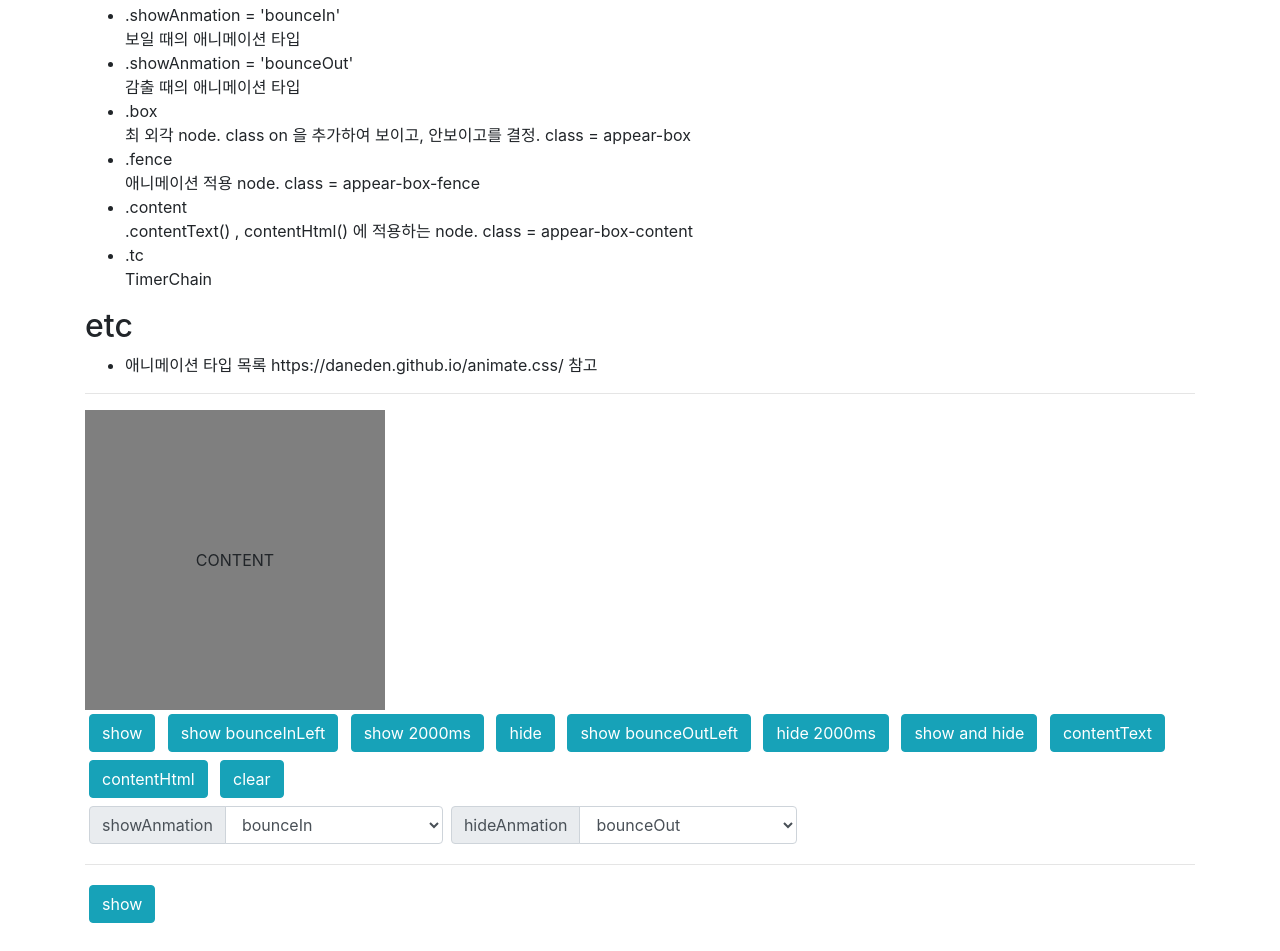
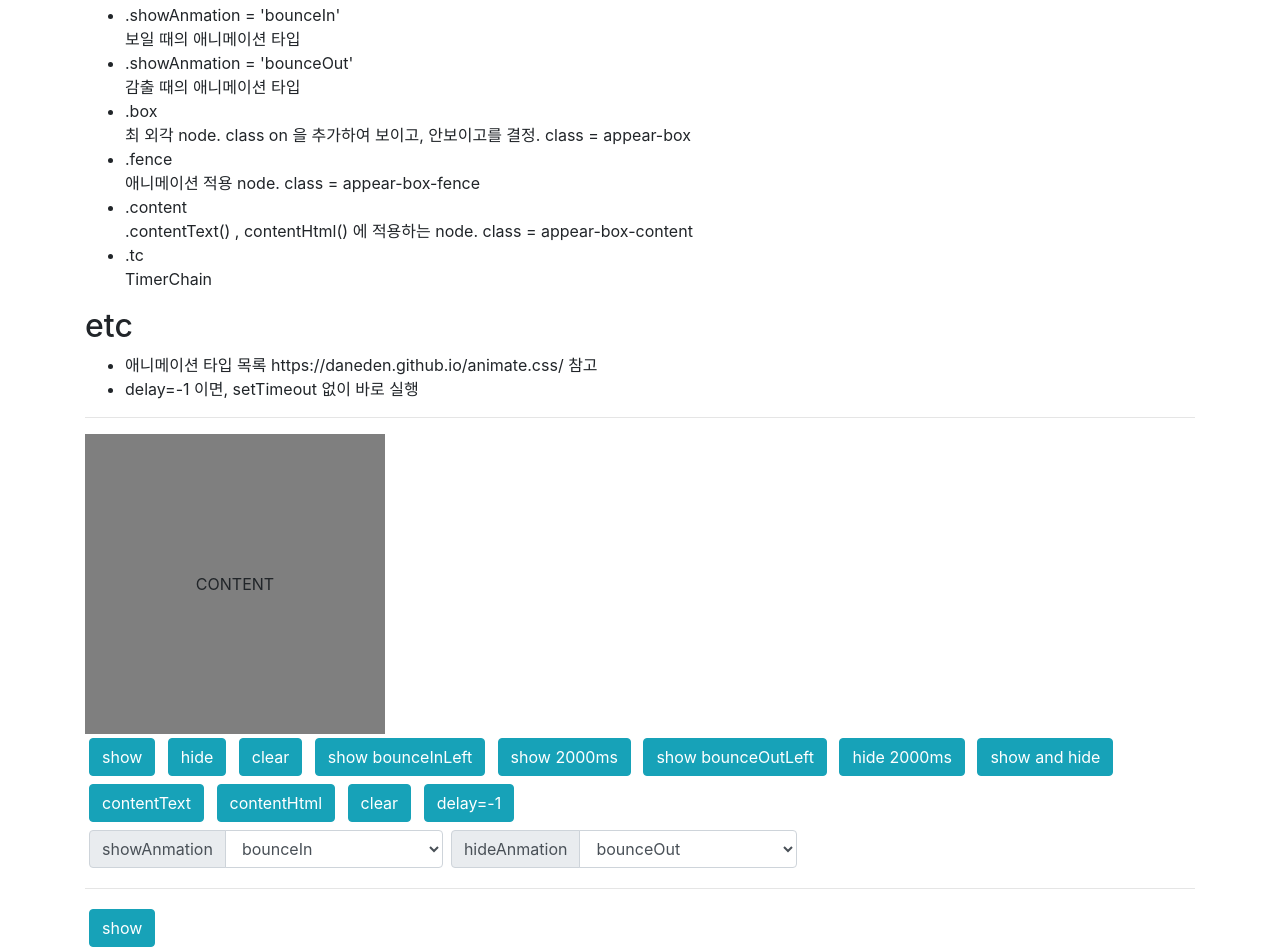
Before and after one commit to mins01/ui_AppearBox, a plain HTML site: page index.html in a window 1280 px wide. Shown: the part 687-1638 px from the top of the page. Before the commit the page ends 1614 px from the top, so only its background shows below. Drawn offline with nearby package versions, Linux system fonts and the light colour scheme.

Commit message:
delay=-1 적용

```diff
--- a/AppearBox.js
+++ b/AppearBox.js
@@ -69,11 +69,15 @@ var AppearBox = (function(){
 	prt.add = function(fn,delay){
 		if(delay==null) delay = 0;
 		var thisC = this;
+		if(delay==-1){
+			fn();
+		}else{
+			this.tc.push(function(){
+				fn()
+			},delay)
+			.start()
+		}
 
-		this.tc.push(function(){
-			fn()
-		},delay)
-		.start()
 		return this
 	}
 	prt.clear = function(){
--- a/index.html
+++ b/index.html
@@ -130,6 +130,7 @@
 		<h2>etc</h2>
 		<ul>
 			<li>애니메이션 타입 목록 https://daneden.github.io/animate.css/ 참고</li>
+			<li>delay=-1 이면, setTimeout 없이 바로 실행</li>
 		</ul>
 
 
@@ -143,15 +144,18 @@
 		</div>
 
 		<button class="btn btn-info m-1" onclick="ab.contentText('show').show()">show</button>
+		<button class="btn btn-info m-1" onclick="ab.contentText('hide').hide()">hide</button>
+		<button class="btn btn-info m-1" onclick="ab.clear()">clear</button>
 		<button class="btn btn-info m-1" onclick="ab.contentText('show').show(0,'bounceInLeft')">show bounceInLeft</button>
 		<button class="btn btn-info m-1" onclick="ab.contentText('show 2000ms').show(2000)">show 2000ms</button>
-		<button class="btn btn-info m-1" onclick="ab.contentText('hide').hide()">hide</button>
+
 		<button class="btn btn-info m-1" onclick="ab.contentText('hide').hide(0,'bounceOutLeft')">show bounceOutLeft</button>
 		<button class="btn btn-info m-1" onclick="ab.contentText('hide 2000ms').hide(2000)">hide 2000ms</button>
 		<button class="btn btn-info m-1" onclick="ab.contentText('show and hide').show(0).hide(2000)">show and hide</button>
-		<button class="btn btn-info m-1" onclick="ab.contentText('Ready',0).contentText('3',1000).contentText('2',1000).contentText('1',1000).contentText('Go!',1000)">contentText</button>
-		<button class="btn btn-info m-1" onclick="ab.contentText('Ready',0).contentText('3',1000).contentText('2',1000).contentText('1',1000).contentHtml('<h1>Go!</h1>',1000)">contentHtml</button>
-		<button class="btn btn-info m-1" onclick="ab.contentText('Ready',0).contentText('3',1000).contentText('2',1000).clear().contentText('clear',0).contentText('1',1000).contentText('Go!',1000)">clear</button>
+		<button class="btn btn-info m-1" onclick="ab.contentText('Ready',500).contentText('3',1000).contentText('2',1000).contentText('1',1000).contentText('Go!',1000)">contentText</button>
+		<button class="btn btn-info m-1" onclick="ab.contentText('Ready',500).contentText('3',1000).contentText('2',1000).contentText('1',1000).contentHtml('<h1>Go!</h1>',1000)">contentHtml</button>
+		<button class="btn btn-info m-1" onclick="ab.contentText('Ready',500).contentText('3',1000).contentText('2',1000).clear().contentText('clear',0).contentText('1',1000).contentText('Go!',1000)">clear</button>
+		<button class="btn btn-info m-1" onclick="ab.contentText('Ready',500).contentText('3',1000).contentText('2',1000).contentText('1',1000).contentText('Go!',-1)">delay=-1</button>
 
 		<div class="form-inline">
 			<div class="input-group m-1">
```
